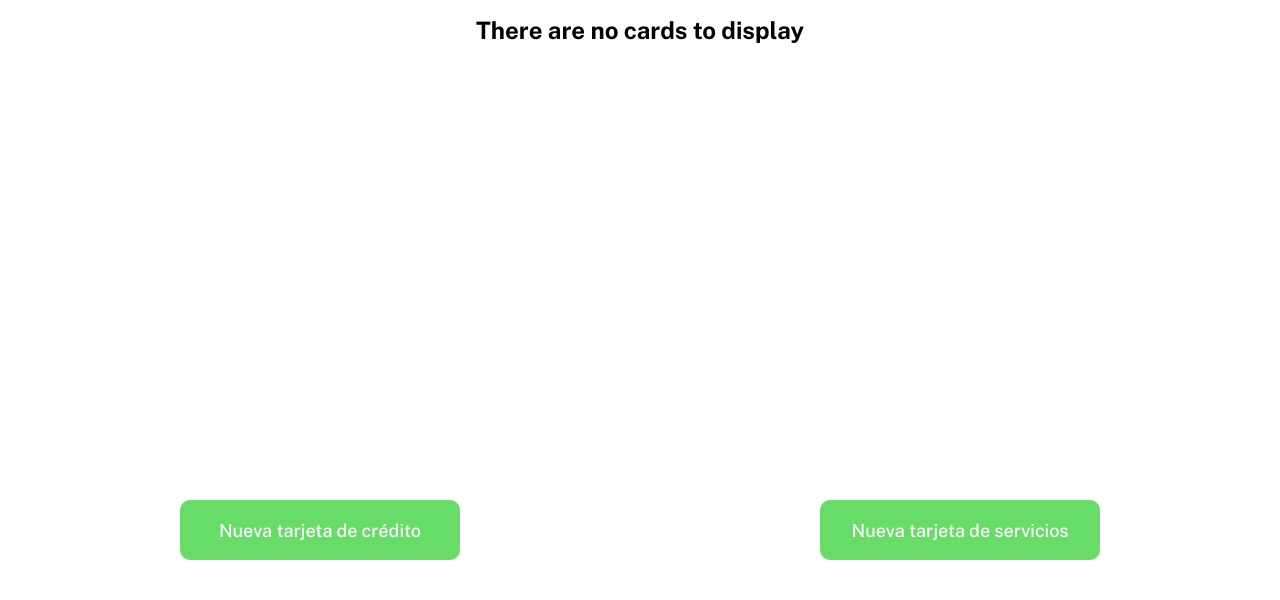
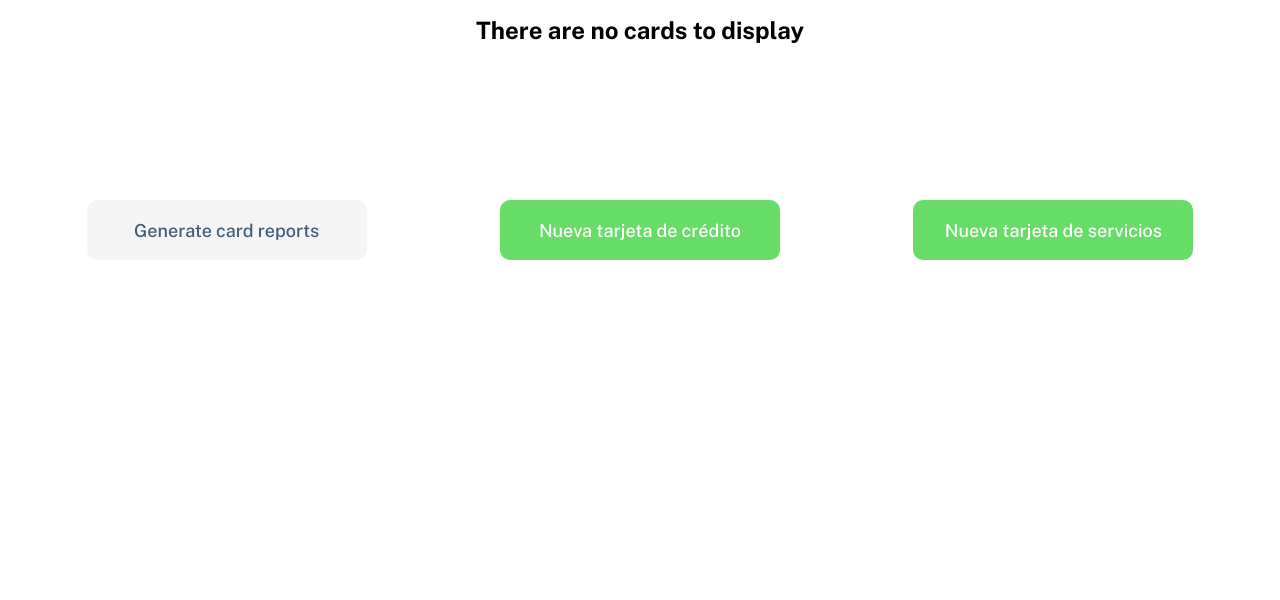
Before and after one commit to sgarnica1/flask-app-cards, a Flask app: template templates/user.html in a window 1280 px wide. Shown: the part 200-800 px from the top of the page. Run offline with Flask 2, Linux system fonts and the light colour scheme; the template is opened without the code that fills it, so the values that code supplies are empty; parts of the project's set-up code (start-up, migrations or seed data) failed here and were passed over; some libraries are stand-ins or nearby versions.

Commit message:
Generate reports for all user's cards route added

```diff
--- a/app.py
+++ b/app.py
@@ -1,5 +1,6 @@
 from cards.service_card import ServiceCard
 from cards.credit_card import CreditCard
+from cards.user import User
 from flask import Flask, render_template, request, redirect, url_for
 from flask_mysqldb import MySQL
 
@@ -27,7 +28,7 @@ def get_user(id):
     # FETCH CREDIT CARD DATA
     cursor = mysql.connection.cursor()
     cursor.execute(f"""
-      SELECT users.user_id, credit_cards.card_id, users.firstname, users.lastname, credit_cards.card_number, credit_cards.expiration_date, credit_cards.type
+      SELECT *
       FROM credit_cards
       INNER JOIN users ON users.user_id = credit_cards.user_id
       WHERE users.user_id={id}
@@ -37,27 +38,12 @@ def get_user(id):
     credit_card_data = []
     if len(credit_card) > 0:
         for card in credit_card:
-            data = {
-                "card_id": card[1],
-                "fullname": user_dict["fullname"],
-                "card_number": {
-                    "n1": card[4][0:4],
-                    "n2": card[4][4:8],
-                    "n3": card[4][8:12],
-                    "n4": card[4][12:16],
-                    "full": card[4]
-                },
-                "expiration_date": {
-                    "year": card[5].strftime('%Y')[-2:],
-                    "month": card[5].strftime('%m')
-                },
-                "type": card[6]
-            }
+            data = create_credit_card_dict(card)
             credit_card_data.append(data)
 
     # FETCH SERVICE CARD DATA
     cursor.execute(f"""
-      SELECT users.user_id, service_cards.card_id, users.firstname, users.lastname, service_cards.card_number, service_cards.expiration_date, service_cards.type
+      SELECT *
       FROM service_cards
       INNER JOIN users ON users.user_id = service_cards.user_id
       WHERE users.user_id={id}
@@ -67,22 +53,7 @@ def get_user(id):
     service_card_data = []
     if len(service_card) > 0:
         for card in service_card:
-            data = {
-                "card_id": card[1],
-                "fullname": user_dict['fullname'],
-                "card_number": {
-                    "n1": card[4][0:4],
-                    "n2": card[4][4:8],
-                    "n3": card[4][8:12],
-                    "n4": card[4][12:16],
-                    "full": card[4]
-                },
-                "expiration_date": {
-                    "year": card[5].strftime('%Y')[-2:],
-                    "month": card[5].strftime('%m'),
-                },
-                "type": card[6]
-            }
+            data = create_service_card_dict(card)
             service_card_data.append(data)
 
     cards = credit_card_data + service_card_data
@@ -112,7 +83,7 @@ def post_add_user():
         cursor.execute(
             'INSERT INTO users (firstname, lastname) VALUES (%s, %s)', (firstname, lastname))
         mysql.connection.commit()
-    return redirect(url_for('index'))
+    return redirect(url_for('index_get'))
 
 
 @app.route('/add/user/<int:user_id>/<string:type>-card', methods=['GET'])
@@ -146,23 +117,23 @@ def post_add_card(type):
             new_charges = float(request.form['new_charges'])
 
             # CREATE CREDIT CARD INSTANCE BASED ON REQUEST INFO
-            new_card = CreditCard(fullname, interest_rate,
+            new_card = CreditCard(fullname, user_id, interest_rate,
                                   loan, payment, new_charges)
 
             # INSERT NEW CARD INTO MYSQL TABLE
             cursor.execute("""
               INSERT INTO credit_cards (user_id, card_number, expiration_date, cvv, type, interest_rate, loan, payment, new_charges, new_loan)
               VALUES (%s, %s, %s, %s, %s, %s, %s, %s, %s, %s)
-              """, (user_id, new_card.get_card_number(), new_card.get_expiration_date(), new_card.get_cvv(), new_card.get_type(), new_card.interest_rate, new_card.loan, new_card.payment, new_card.new_charges, new_card.new_loan))
+              """, (user_id, new_card.card_number, new_card.expiration_date, new_card.cvv, new_card.type, new_card.interest_rate, new_card.loan, new_card.payment, new_card.new_charges, new_card.new_loan))
 
         elif type == "service":
-            new_card = ServiceCard(fullname, loan)
+            new_card = ServiceCard(fullname, user_id, loan)
 
             # INSERT NEW SERVICE CARD INTO MYSQL TABLE
             cursor.execute("""
               INSERT INTO service_cards (user_id, card_number, expiration_date, cvv, type, loan, payment)
               VALUES (%s, %s, %s, %s, %s, %s, %s)
-              """, (user_id, new_card.get_card_number(), new_card.get_expiration_date(), new_card.get_cvv(), new_card.get_type(), new_card.loan, new_card.payment))
+              """, (user_id, new_card.card_number, new_card.expiration_date, new_card.cvv, new_card.type, new_card.loan, new_card.payment))
 
         # COMMIT MYSQL CODE
         mysql.connection.commit()
@@ -170,7 +141,7 @@ def post_add_card(type):
         # CREATE CARD JSON
         new_card.export_info()
 
-        return redirect(url_for('index'))
+        return redirect(url_for('index_get'))
 
 
 @app.route('/<string:type>-card/<int:card_number>', methods=['GET'])
@@ -188,7 +159,7 @@ def get_card(type, card_number):
 
     # CREATE CARD DICTIONARY
     if type == "credit":
-        card_dict = create_credit_card_dict()
+        card_dict = create_credit_card_dict(data)
 
     elif type == "service":
         card_dict = create_service_card_dict(data)
@@ -201,12 +172,59 @@ def delete_card(type, id):
     cursor = mysql.connection.cursor()
     cursor.execute(f'DELETE FROM {type}_cards WHERE card_id = {id}')
     mysql.connection.commit()
-    return redirect(url_for('index'))
+    return redirect(url_for('index_get'))
 
 
 # GENERATE REPORT FOR CARD
-@app.route('/report/<type>/<card_number>')
-def report(type, card_number):
+@app.route('/report/user/<int:user_id>')
+def user_report(user_id: int):
+    # FETCH USER
+    user = query_user(user_id)
+    user_dict = create_user_dict(user[0])
+
+    # NEW USER INSTANCE
+    new_user = User(user_dict['fullname'])
+
+    cursor = mysql.connection.cursor()
+
+    # FETCH CREDIT CARD DATA
+    cursor.execute(f"""
+      SELECT *
+      FROM credit_cards
+      INNER JOIN users ON users.user_id = credit_cards.user_id
+      WHERE users.user_id={user_id}
+    """)
+    credit_card = cursor.fetchall()
+
+    # FETCH SERVICE CARD DATA
+    cursor.execute(f"""
+      SELECT *
+      FROM service_cards
+      INNER JOIN users ON users.user_id = service_cards.user_id
+      WHERE users.user_id={user_id}
+    """)
+    service_card = cursor.fetchall()
+
+    if len(credit_card) > 0:
+        for card in credit_card:
+            card_dict = create_credit_card_dict(card)
+            new_card = CreditCard(user_dict['fullname'], user_id, card_dict['interest_rate'],
+                                  card_dict['loan'], card_dict['payment'], card_dict['new_charges'])
+            new_user.add_card(new_card)
+
+    if len(service_card) > 0:
+        for card in service_card:
+            card_dict = create_service_card_dict(card)
+            new_card = ServiceCard(
+                user_dict['fullname'], user_id, card_dict['loan'])
+            new_user.add_card(new_card)
+
+    new_user.generate_card_reports()
+    return(redirect(url_for('get_user', id=user_id)))
+
+
+@app.route('/report/<string:type>/<string:card_number>')
+def card_report(type: str, card_number: str):
     cursor = mysql.connection.cursor()
     cursor.execute(
         f'SELECT * FROM {type}_cards WHERE card_number = {card_number}')
@@ -220,18 +238,18 @@ def report(type, card_number):
 
     if type == 'credit':
         card_dict = create_credit_card_dict(data)
-        card = CreditCard(user_dict['fullname'], card_dict['interest_rate'],
+        card = CreditCard(user_dict['fullname'], user_id, card_dict['interest_rate'],
                           card_dict['loan'], card_dict['payment'], card_dict['new_charges'])
 
     elif type == "service":
         card_dict = create_service_card_dict(data)
-        card = ServiceCard(user_dict["fullname"], card_dict['loan'])
+        card = ServiceCard(user_dict["fullname"], user_id, card_dict['loan'])
 
     card.card_number = card_dict['card_number']['full']
     card.expiration_date = card_dict["expiration_date"]["full"]
     card.cvv = card_dict['cvv']
 
-    card.export_info()
+    card.create_report()
 
     return redirect(url_for('get_card', card_number=card_number, type=type))
 
--- a/static/css/styles.css
+++ b/static/css/styles.css
@@ -49,6 +49,11 @@ body {
 
 .button-primary {
   background-color: var(--btn-color-primary);
+}
+
+.button-secondary {
+  color: var(--btn-color-secondary);
+  background-color: #f5f5f5;
 }
 
 .button-danger {
@@ -308,17 +313,14 @@ header {
   text-decoration: none;
 }
 
-.user-profile__add-buttons {
+.user-profile__actions {
   display: flex;
   flex-direction: column;
   align-items: center;
   justify-content: center;
   width: 100%;
-  position: fixed;
-  bottom: 20px;
-  left: 0;
 }
-.user-profile__add-buttons .add-card {
+.user-profile__actions .add-card {
   margin: 20px 0;
   max-width: 280px;
 }
@@ -413,12 +415,15 @@ header {
   }
 }
 
-@media (min-width: 600px) {
-  .user-profile__add-buttons {
+@media (min-width: 980px) {
+  .user-profile__actions {
     display: grid;
-    grid-template-columns: repeat(2, 1fr);
+    grid-template-columns: repeat(3, 1fr);
     justify-items: center;
   }
+}
+
+@media (min-width: 600px) {
   .single-card.add__container form {
     display: grid;
     grid-template-columns: repeat(2, 1fr);
--- a/templates/404.html
+++ b/templates/404.html
@@ -5,7 +5,7 @@
 <section class="not-found">
   <h1 class="not-found__title">404 Error</h1>
   <p class="not-found__description">The page you are looking for couldn't be found</p>
-  <a href="/" class="button-primary">Return to homepage</a>
+  <a href="/" class="button button-primary">Return to homepage</a>
 </section>
 
 
--- a/templates/add-card.html
+++ b/templates/add-card.html
@@ -3,7 +3,7 @@
 {% block body %}
 
 <section class="add__container">
-  <form action="/add-{{type}}-card" method="POST" class="add__form">
+  <form action="/add/{{type}}-card" method="POST" class="add__form">
 
     <input value="{{user[0]}}" name="user_id" readonly hidden></option>
 
--- a/templates/user.html
+++ b/templates/user.html
@@ -17,7 +17,8 @@
   </section>
   {% endif %}
 
-  <section class="user-profile__add-buttons">
+  <section class="user-profile__actions">
+    <a href="/report/user/{{user['user_id']}}" class="add-card button button-secondary">Generate card reports</a>
     <a href="/add/user/{{user['user_id']}}/credit-card" class="add-card credit button button-primary">Nueva tarjeta de
       crédito</a>
     <a href="/add/user/{{user['user_id']}}/service-card" class="add-card service button button-primary">Nueva tarjeta de
```
Also changed, not shown: cards/credit_card.py (+36 -74 lines), cards/service_card.py (+26 -23 lines), cards/user.py (+5 -2 lines).
